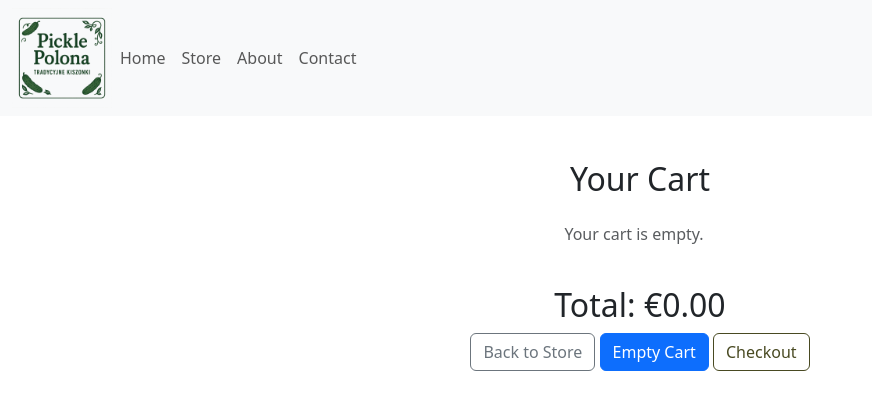
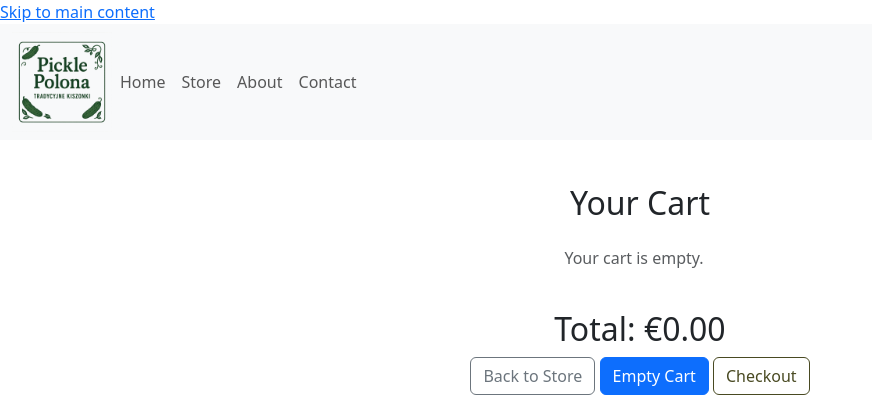
Before and after one commit to james-fitz86/pickle-polona, a Flask app: page /cart in a window 1280 px wide. Shown: the top 420 px of the page, without its empty margins (0-872 px from the left). Run offline with Flask 3, Linux system fonts and the light colour scheme.

Commit message:
added skiplink for accessability

```diff
--- a/templates/base.html
+++ b/templates/base.html
@@ -11,6 +11,9 @@
   </head>
 <body>
     <div id="wrapper">
+        <div id="skiplink"><a tabindex="1" href="#main-content" aria-label="Skip to main content"a>
+          Skip to main content</a>
+        </div>
         <header>
             <nav class="navbar navbar-expand-md bg-body-tertiary">
                 <div class="container-fluid">
```
